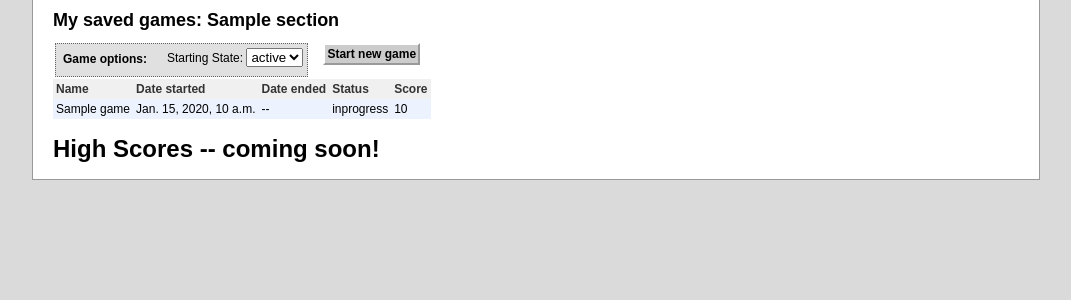
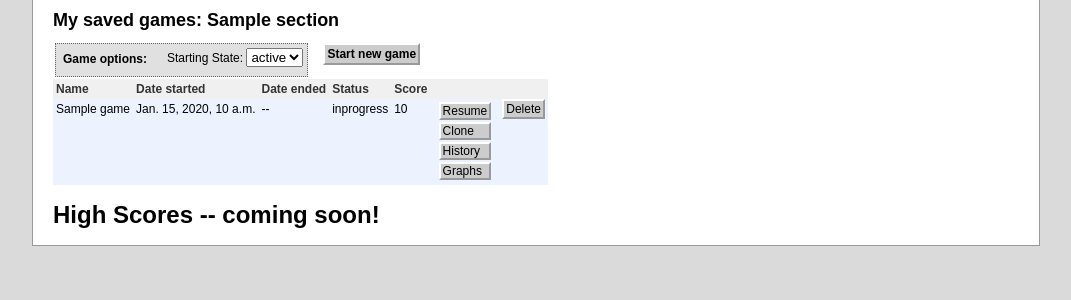
Before and after one commit to ccnmtl/mvsim, a Django app: template templates/games_index.html in a window 1280 px wide. Shown: the part 35-335 px from the top of the page, without its empty margins (104-1175 px from the left). Run offline with Django 3.2, Linux system fonts and the light colour scheme; the template is opened without the code that fills it: most values are stand-ins (such as "Sample title", 1, 10 or a date in 2020); some libraries are stand-ins or nearby versions.

Commit message:
add game history view, and show (non-wired) buttons

```diff
--- a/templates/games_index.html
+++ b/templates/games_index.html
@@ -55,16 +55,16 @@
 	<th class="navOut Number" id="seed">Seed</th>
 	<th class="navOut" id="config">Configuration</th>
 	{% endif %}
+	{% endcomment %}
 
 	<th class="navOut" id="actions"></th>
 	<th class="navOut" id="delete"></th>
-	{% endcomment %}
       </tr>
     </thead>
 
     <tbody>
       {% for game in games %}
-      <tr style="vertical-align: top;" {% if forloop.even %}class="even"{% else %}class="odd"{% endif %}>
+      <tr style="vertical-align: top;" class="{% cycle 'odd' 'even' %}">
 	<td>
 	  {{game}}
 	</td>
@@ -82,15 +82,26 @@
 	<td py:if="tg.user.is_admin()">${game.seed}</td>
 	<td py:if="tg.user.is_admin()">${game.configuration.name}</td>
 	<td py:if="tg.user.is_admin()"><span py:if="game.saved_state is not None">${game.saved_state.name}</span><span py:if="game.saved_state is None">(default)</span></td>
+	{% endcomment %}
+
 	<td>
-	  <a py:if="game.status == 'inprogress'" href="/games/${game.id}/" class="regButtonblock">Resume</a>
-	  <a href="/games/${game.id}/clone" class="regButtonblock">Clone</a>
-	  <a href="/games/${game.id}/history" class="regButtonblock">History</a>
-	  <a href="/games/${game.id}/graph" class="regButtonblock">Graphs</a>
-	  <a py:if="tg.user.is_admin()" href="/games/${game.id}/csv" class="regButtonblock">CSV</a>
+	  {% if game.in_progress %}
+	  <a href="{{game.show_game_url}}" class="regButtonblock">Resume</a>
+	  {% endif %}
+	  <a href="{{game.game_clone_url}}" class="regButtonblock">Clone</a>
+	  <a href="{{game.game_history_url}}" class="regButtonblock">History</a>
+	  <a href="{{game.graph_url}}" class="regButtonblock">Graphs</a>
+	  {% if request.user.is_staff %}
+	  <a href="{{game.game_csv_url}}" class="regButtonblock">CSV</a>
+	  {% endif %}
 	</td>
-	<td style="text-align: center;"><a href="/games/${game.id}/delete" onclick="return confirm('are you sure you want to delete this game?');" class="regButton">Delete</a></td>
-	{% endcomment %}
+	<td style="text-align: center;">
+	  <a href="{{game.delete_url}}"
+	     onclick="return confirm('are you sure you want to delete this game?');"
+	     class="regButton">
+	    Delete
+	  </a>
+	</td>
 	</tr>
       {% endfor %}
       </tbody>
```
Also changed, not shown: main/models.py (+8 -0 lines), main/views.py (+7 -0 lines), templates/game/game_history.html (+11 -3 lines), urls.py (+7 -2 lines).
